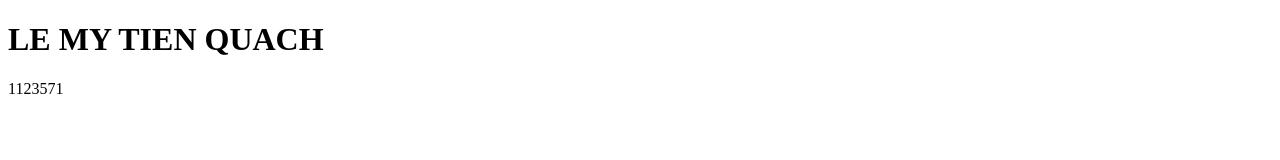
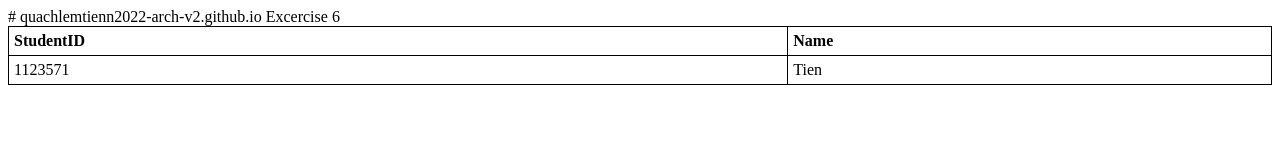
Before and after one commit to quachlemtienn2022-arch/mytien2004.github.io, a plain HTML site: page index.html in a window 1280 px wide. Drawn offline with Linux system fonts and the light colour scheme.

Commit message:
Update index.html

```diff
--- a/index.html
+++ b/index.html
@@ -1,10 +1,38 @@
+# quachlemtienn2022-arch-v2.github.io
+Excercise 6
 <!DOCTYPE html>
-<html>
+<html lang="en">
 <head>
-    <title>LE MY TIEN QUACH</title>
+    <meta charset="UTF-8">
+    <meta name="viewport" content="width=device-width, initial-scale=1.0">
+    <title>Excercise 6</title>
+    <style>
+        table {
+            border-collapse: collapse; /* Collapse borders into one */
+            width: 100%;
+        }
+        th, td {
+            padding: 5px; /* Padding for table cells */
+            text-align: left; /* Align text to the left */
+            border: 1px solid black; /* Border around the cells */
+        }
+    </style>
 </head>
 <body>
-    <h1>LE MY TIEN QUACH</h1>
-    <p>1123571</p>
+    <table>
+        <thead>
+            <tr>
+                <th>StudentID</th>
+                <th>Name</th>
+            </tr>
+        </thead>
+        <tbody>
+            <tr>
+                <td>1123571</td>
+                <td>Tien</td>
+            </tr>
+            <!-- You can add more rows here as needed -->
+        </tbody>
+    </table>
 </body>
 </html>
```
